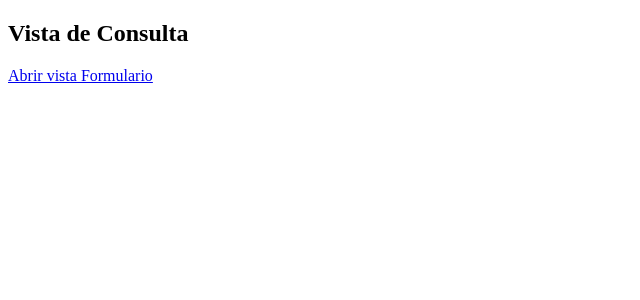
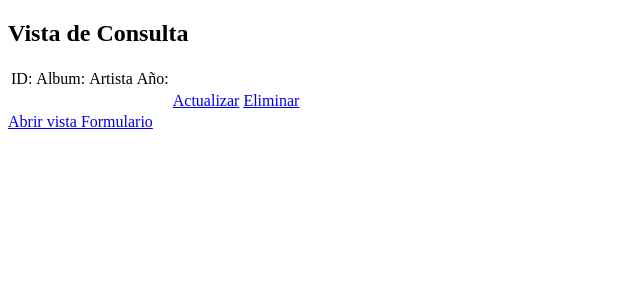
Before and after one commit to Crayo0n/POO206, a Flask app: template FlaskProyect/templates/consulta.html in a window 1280 px wide. Shown: the top 300 px of the page, without its empty margins (0-640 px from the left). Run offline with Flask 3, Linux system fonts and the light colour scheme; the template is opened without the code that fills it, so the values that code supplies are empty; some libraries are stand-ins or nearby versions.

Commit message:
Detalles de Album

```diff
--- a/FlaskProyect/app.py
+++ b/FlaskProyect/app.py
@@ -35,6 +35,22 @@ def home():
     except Exception as e:
         print('Error en la consulta: '+e)
         return render_template('formulario.html',errores={},albums=[])
+
+    finally:
+        cursor.close()
+
+
+@app.route('/detalles/<int:id>')
+def detalle(id):
+    try:
+        cursor=mysql.connection.cursor()
+        cursor.execute('select * from Albums where id= %s',((id),))
+        consultaID=cursor.fetchone()
+        return render_template ('consulta.html', errores={},album=consultaID)
+
+    except Exception as e:
+        print('Error al consultar por ID '+e)
+        return redirect (url_for('home'))
 
     finally:
         cursor.close()
--- a/FlaskProyect/templates/consulta.html
+++ b/FlaskProyect/templates/consulta.html
@@ -3,10 +3,31 @@
 <head>
     <meta charset="UTF-8">
     <meta name="viewport" content="width=device-width, initial-scale=1">
-    <title>Consulta</title>
+    <title>Detalle de Album</title>
 </head>
 <body>
     <h2>Vista de Consulta</h2>
+    <table>
+        <thead>
+            <td>ID:</td>
+            <td>Album:</td>
+            <td>Artista</td>
+            <td>Año:</td>
+        </thead>
+
+        <tbody>
+            <tr>
+                <td>{{album.0}}</td>
+                <td>{{album.1}}</td>
+                <td>{{album.2}}</td>
+                <td>{{album.3}}</td>
+                <td><a href="#">Actualizar</a></td>
+                <td><a href="#">Eliminar</a></td>
+            </tr>
+        </tbody>
+
+    </table>
+
     <a href="/">Abrir vista Formulario</a>
 </body>
 </html>
```
